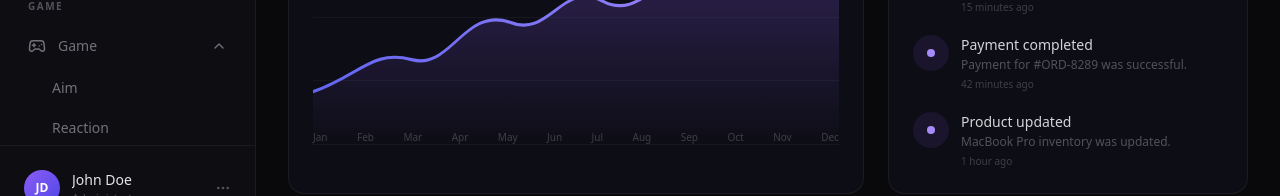
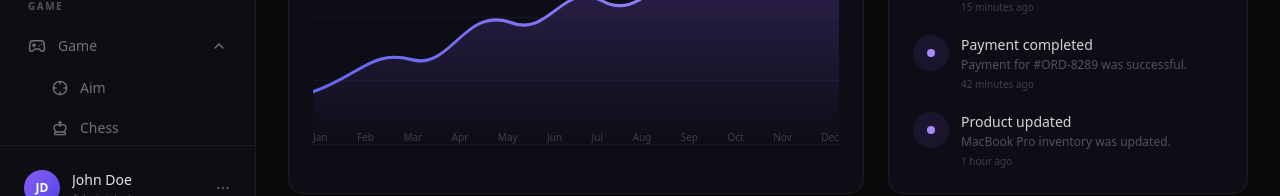
Before and after one commit to NguyenPhucThinhAllgrow-labo/lab, a Nuxt app in the folder laravel-nuxt-docker/frontend/: page /admin in a window 1280 px wide. Shown: the part 570-766 px from the top of the page. Built offline with nearby package versions, Linux system fonts and the light colour scheme.

Commit message:
update UI

```diff
--- a/laravel-nuxt-docker/frontend/app/pages/admin/index.vue
+++ b/laravel-nuxt-docker/frontend/app/pages/admin/index.vue
@@ -19,16 +19,37 @@ import {
   MoreHorizontal,
   CalendarDays,
   CreditCard,
-  Gamepad2
+  Gamepad2,
+  Crosshair,
+  ChessKing,
+  Zap,
+  Blocks
 } from 'lucide-vue-next'
 
 const sidebarOpen = ref(false)
 const gameMenuOpen = ref(true)
 
 const gameMenuItems = [
-  { label: 'Aim', to: '/games/aim' },
-  { label: 'Reaction', to: '/games/reaction' },
-  { label: 'Tetris', to: '/games/tetris' }
+  {
+    label: 'Aim',
+    to: '/games/aim',
+    icon: Crosshair
+  },
+  {
+    label: 'Chess',
+    to: '/games/chess',
+    icon: ChessKing
+  },
+  {
+    label: 'Reaction',
+    to: '/games/reaction',
+    icon: Zap
+  },
+  {
+    label: 'Tetris',
+    to: '/games/tetris',
+    icon: Blocks
+  }
 ]
 
 const menuGroups = [
@@ -375,16 +396,26 @@ const activities = [
           </button>
 
           <Transition name="fade">
-            <nav v-if="gameMenuOpen" class="mt-1 space-y-1 pl-6">
+            <nav
+              v-if="gameMenuOpen"
+              class="mt-1 space-y-1 pl-6"
+            >
               <NuxtLink
                 v-for="item in gameMenuItems"
                 :key="item.to"
                 :to="item.to"
-                class="flex rounded-xl px-3 py-2 text-sm text-zinc-500 transition-all duration-200 hover:bg-white/[0.04] hover:text-zinc-200"
+                class="group flex items-center gap-3 rounded-xl px-3 py-2 text-sm text-zinc-500 transition-all duration-200 hover:bg-white/[0.04] hover:text-zinc-200"
                 active-class="bg-violet-500/10 text-violet-300"
                 @click="sidebarOpen = false"
               >
-                {{ item.label }}
+                <component
+                  :is="item.icon"
+                  class="h-4 w-4 shrink-0 transition-transform duration-200 group-hover:scale-105"
+                />
+
+                <span>
+                  {{ item.label }}
+                </span>
               </NuxtLink>
             </nav>
           </Transition>
```
Also changed, not shown: laravel-nuxt-docker/frontend/app/pages/games/chess/index.vue (renamed from laravel-nuxt-docker/frontend/app/pages/games/xiangqi/index.vue).
